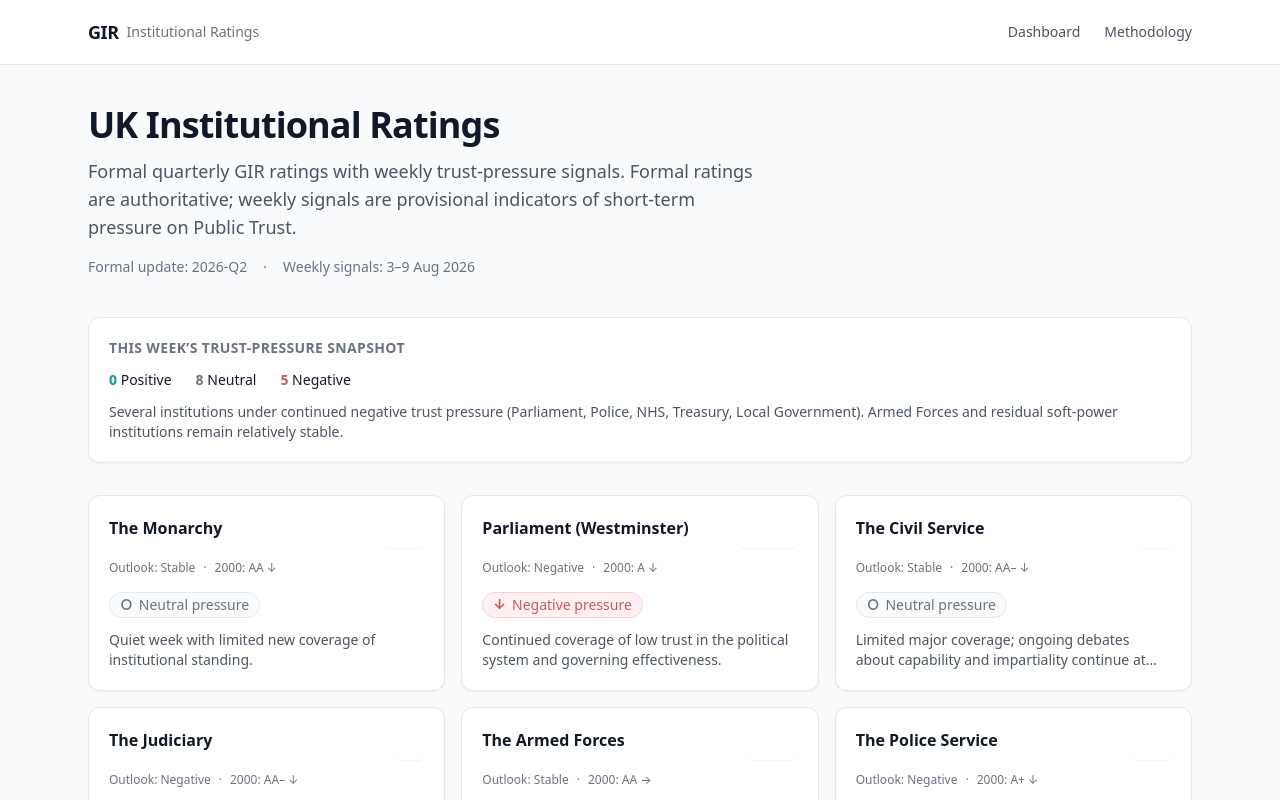
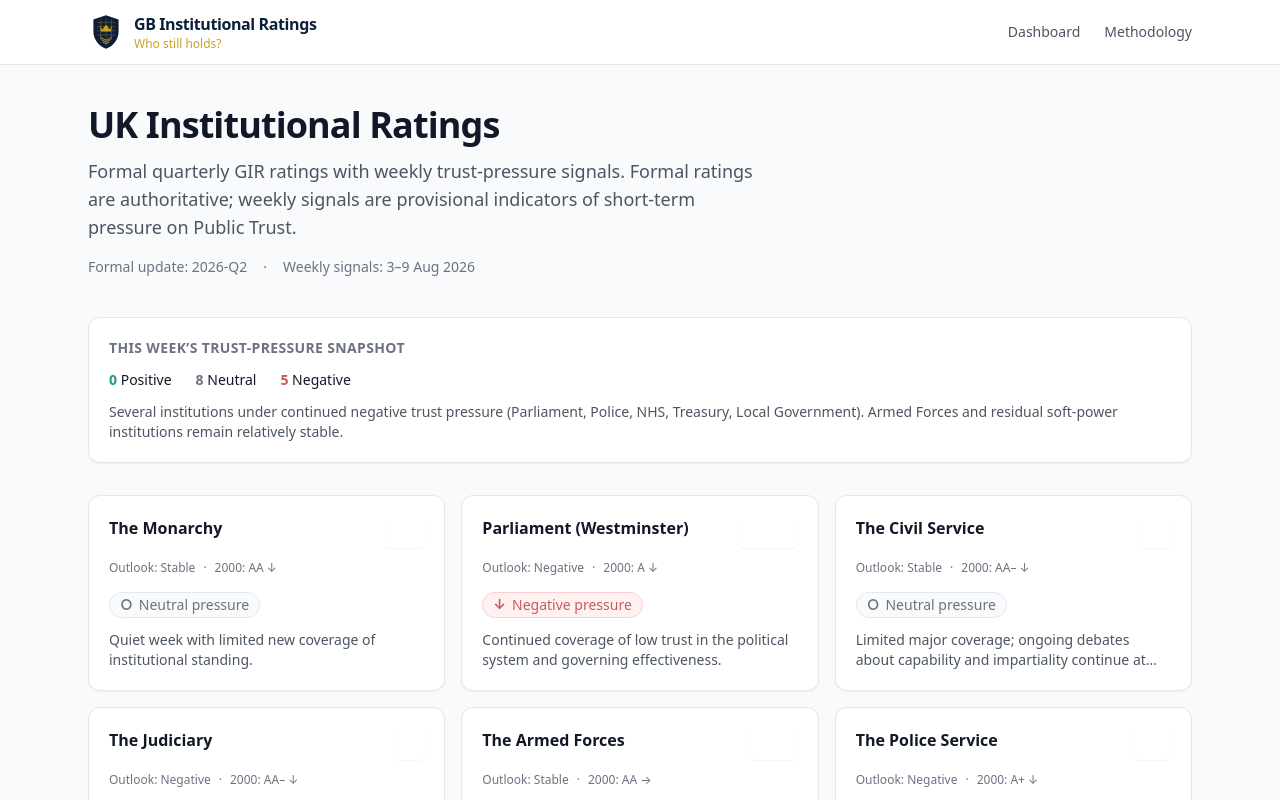
Before and after one commit to stumpyuk1/gir-institutional-ratings, a Next.js app: page / in a window 1280 px wide. Shown: the top 800 px of the page. Built offline with nearby package versions, Linux system fonts and the light colour scheme.

Commit message:
Rebrand header to GB Institutional Ratings with shield icon

```diff
--- a/components/Header.tsx
+++ b/components/Header.tsx
@@ -1,17 +1,21 @@
 import Link from "next/link";
+import { ShieldIcon } from "./ShieldIcon";
 
 export function Header() {
   return (
     <header className="border-b border-gray-200 bg-white">
       <div className="mx-auto max-w-6xl px-4 sm:px-6">
         <div className="flex h-16 items-center justify-between">
-          <Link href="/" className="flex items-center gap-2">
-            <span className="text-lg font-bold tracking-tight text-gray-900">
-              GIR
-            </span>
-            <span className="hidden text-sm text-gray-500 sm:inline">
-              Institutional Ratings
-            </span>
+          <Link href="/" className="flex items-center gap-2.5">
+            <ShieldIcon className="h-9 w-9" />
+            <div className="flex flex-col leading-tight">
+              <span className="text-base font-bold tracking-tight text-[#0B1F3A]">
+                GB Institutional Ratings
+              </span>
+              <span className="hidden text-xs text-[#C9A227] sm:inline">
+                Who still holds?
+              </span>
+            </div>
           </Link>
           <nav className="flex items-center gap-6 text-sm font-medium text-gray-600">
             <Link href="/" className="hover:text-gray-900 transition">
```
